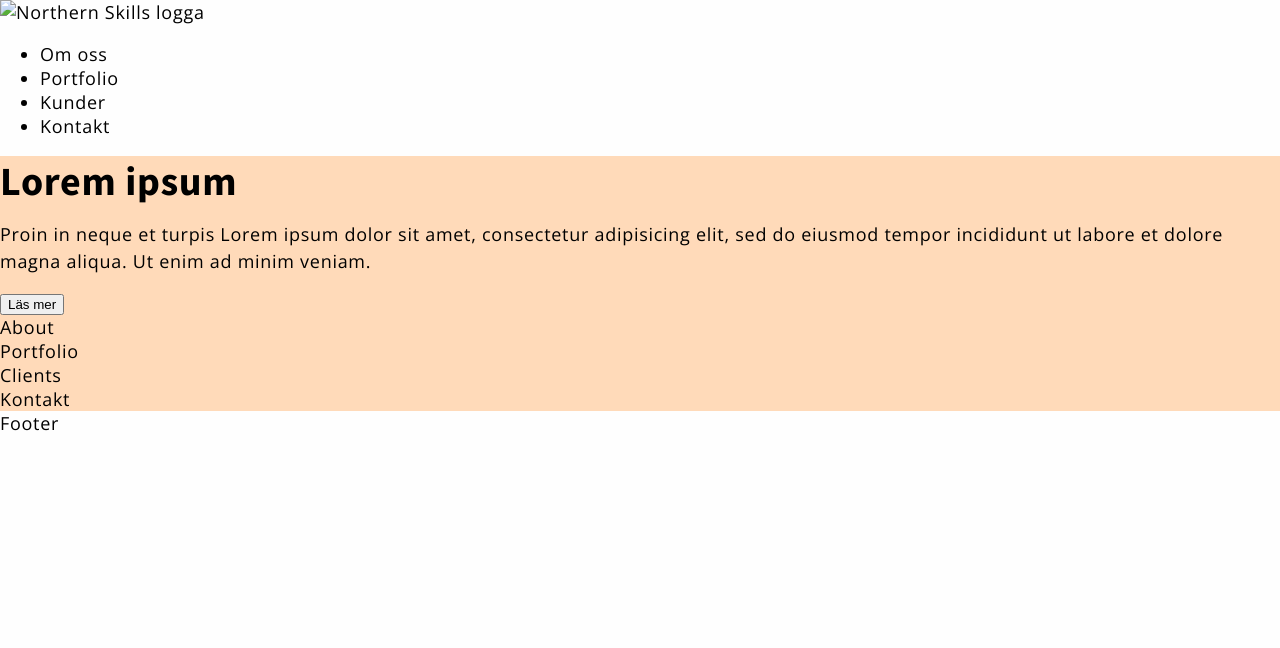
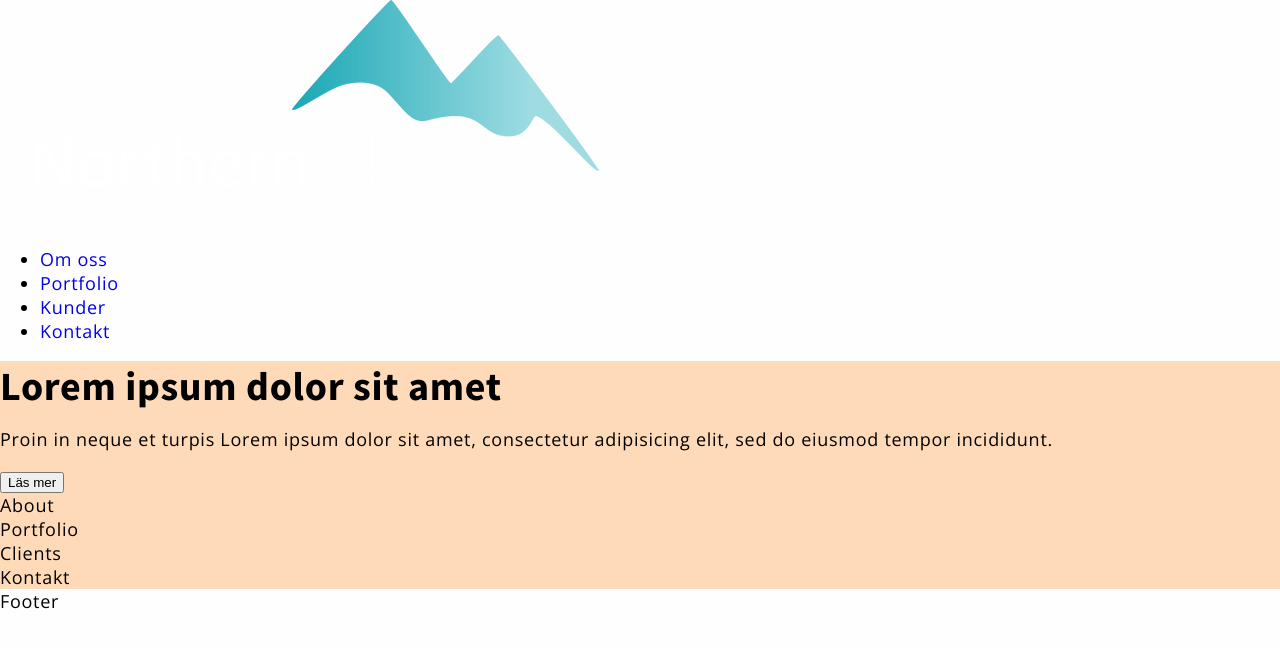
Before and after one commit to ameliehellners/Northern-Skills, a plain HTML site: page index.html in a window 1280 px wide. Drawn offline with nearby package versions, Linux system fonts and the light colour scheme.

Commit message:
added <a> to nav and uploaded logo and background images

```diff
--- a/index.html
+++ b/index.html
@@ -10,21 +10,21 @@
 <body>
 
 <header>
-	<img alt="Northern Skills logga" src="img/logo.png">
+	<a href="#"><img alt="Northern Skills logga" src="img/logo.png"></a>
 	<nav>
 		<ul>
-			<li>Om oss</li>
-			<li>Portfolio</li>
-			<li>Kunder</li>
-			<li>Kontakt</li>
+			<li><a href="#">Om oss</a></li>
+			<li><a href="#">Portfolio</a></li>
+			<li><a href="#">Kunder</a></li>
+			<li><a href="#">Kontakt</a></li>
 		</ul>
 	</nav>
 </header>
 
 <section class="landing">
-	<h1>Lorem ipsum</h1>
+	<h1>Lorem ipsum dolor sit amet</h1>
 	<p>
-		Proin in neque et turpis Lorem ipsum dolor sit amet, consectetur adipisicing elit, sed do eiusmod tempor incididunt ut labore et dolore magna aliqua. Ut enim ad minim veniam.
+		Proin in neque et turpis Lorem ipsum dolor sit amet, consectetur adipisicing elit, sed do eiusmod tempor incididunt.
 	</p>
 	<button name="read_more">Läs mer</button>
 </section>
```
Also changed, not shown: img/landing_bg.jpeg (added), img/logo.png (added).
